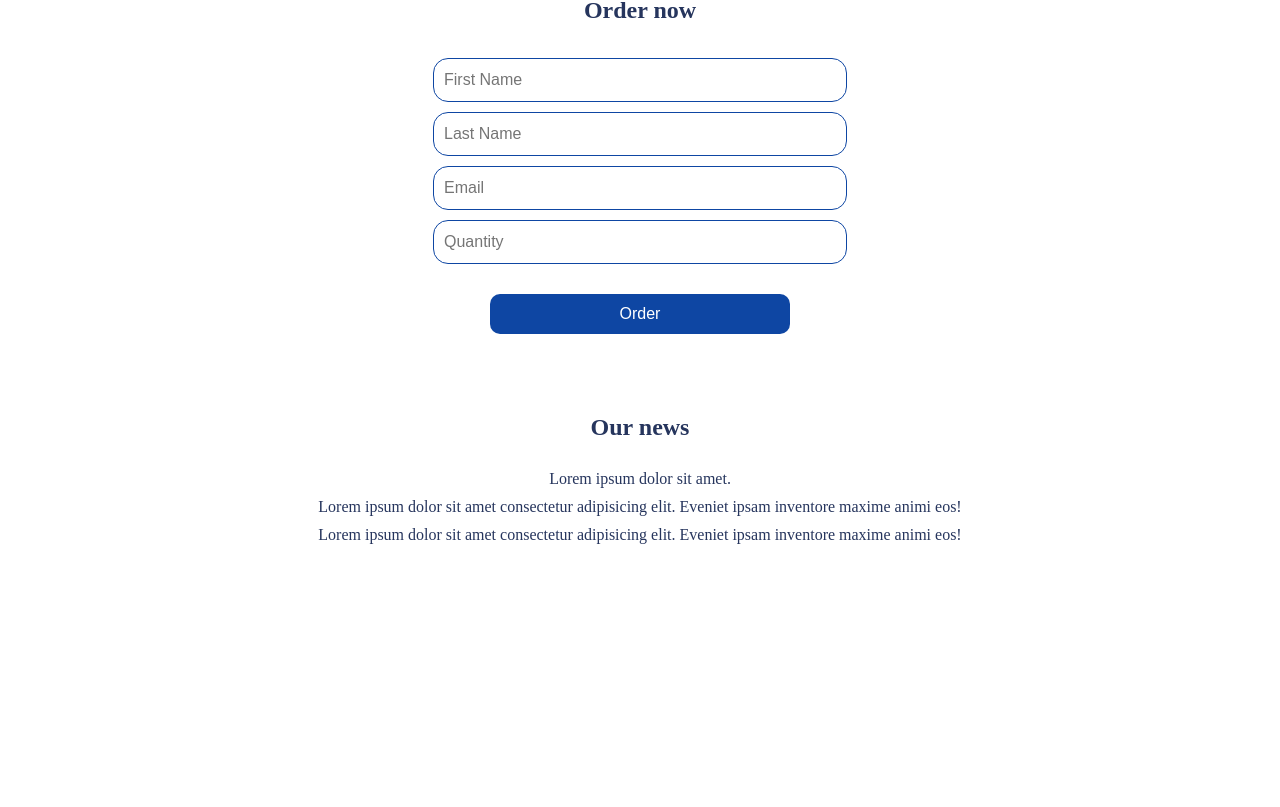
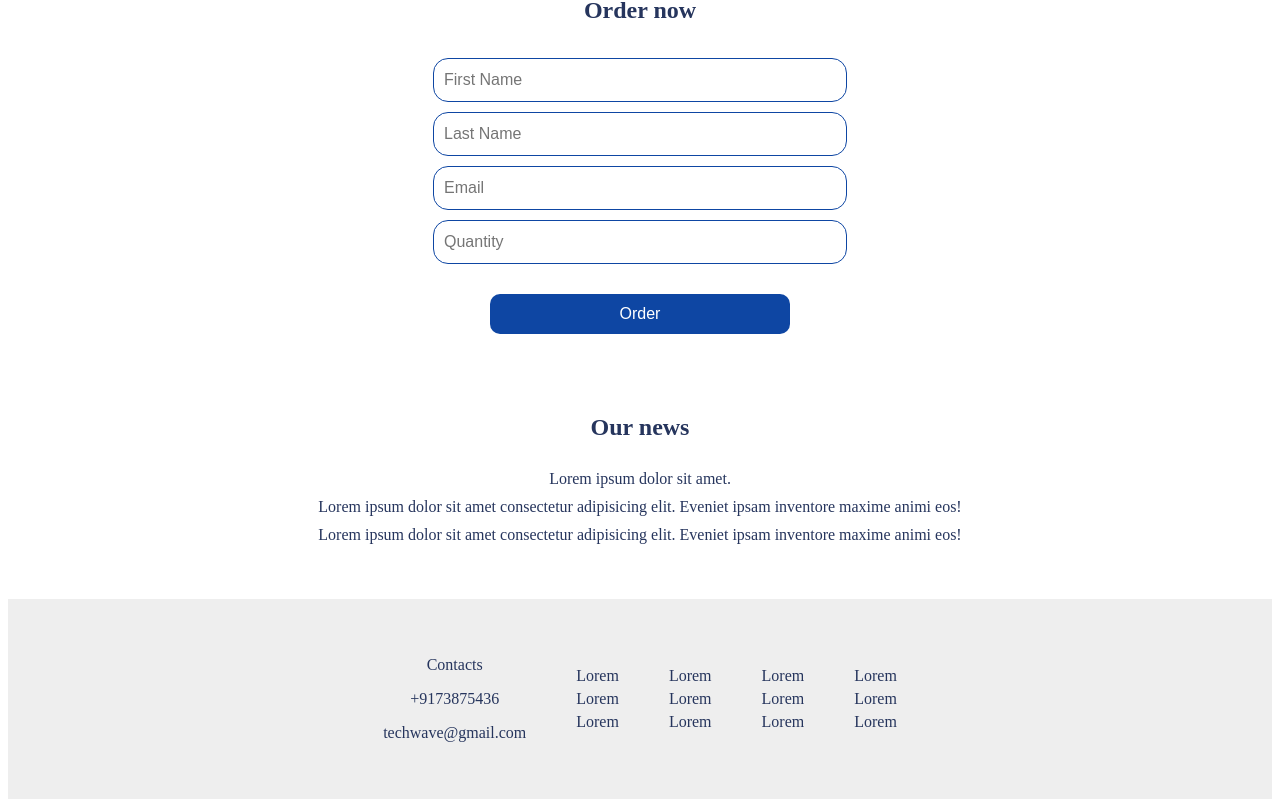
Before and after one commit to Venera00/TechWave, a React (Vite) app: page / in a window 1280 px wide. Shown: the part 1490-2297 px from the top of the page. Before the commit the page ends 2047 px from the top, so only its background shows below. Built offline with nearby package versions, Linux system fonts and the light colour scheme.

Commit message:
Add footer

```diff
--- a/src/components/Footer/Footer.jsx
+++ b/src/components/Footer/Footer.jsx
@@ -1,8 +1,39 @@
 import React from "react";
+import { Element } from "react-scroll";
 import styles from "./Footer.module.scss";
 
 const Footer = () => {
-  return <div>Footer</div>;
+  return (
+    <Element name="contacts">
+      <div className={styles.footer}>
+        <div className={styles.contact_section}>
+          <p>Contacts</p>
+          <p>+9173875436</p>
+          <p>techwave@gmail.com</p>
+        </div>
+        <div className={styles.footer_section}>
+          <a href="#">Lorem</a>
+          <a href="#">Lorem</a>
+          <a href="#">Lorem</a>
+        </div>
+        <div className={styles.footer_section}>
+          <a href="#">Lorem</a>
+          <a href="#">Lorem</a>
+          <a href="#">Lorem</a>
+        </div>
+        <div className={styles.footer_section}>
+          <a href="#">Lorem</a>
+          <a href="#">Lorem</a>
+          <a href="#">Lorem</a>
+        </div>
+        <div className={styles.footer_section}>
+          <a href="#">Lorem</a>
+          <a href="#">Lorem</a>
+          <a href="#">Lorem</a>
+        </div>
+      </div>
+    </Element>
+  );
 };
 
 export default Footer;
--- a/src/components/Footer/Footer.module.scss
+++ b/src/components/Footer/Footer.module.scss
@@ -0,0 +1,19 @@
+.footer {
+  height: 200px;
+  background-color: #eeeeee;
+  margin-top: 50px;
+  display: flex;
+  gap: 50px;
+  justify-content: center;
+  align-items: center;
+}
+
+.footer_section {
+  display: flex;
+  flex-direction: column;
+  gap: 5px;
+}
+
+.footer_section a {
+  color: #26355d;
+}
--- a/src/components/Header/Header.jsx
+++ b/src/components/Header/Header.jsx
@@ -16,9 +16,9 @@ const Header = () => {
         <Link to="news" smooth={true} duration={500}>
           <li className={styles.nav_title}>News</li>
         </Link>
-        <a href="#">
+        <Link to="contacts" smooth={true} duration={500}>
           <li className={styles.nav_title}>Contacts</li>
-        </a>
+        </Link>
         <Link to="order" smooth={true} duration={500}>
           <li className={styles.nav_title}>Order</li>
         </Link>
--- a/src/pages/MainPage/MainPage.jsx
+++ b/src/pages/MainPage/MainPage.jsx
@@ -11,6 +11,7 @@ import peopleIcon from "../../assets/peopleIcon.png";
 import styles from "./MainPage.module.scss";
 import { Element } from "react-scroll";
 import News from "../../components/News/News";
+import Footer from "../../components/Footer/Footer";
 
 const MainPage = () => {
   return (
@@ -91,6 +92,7 @@ const MainPage = () => {
 
       <OrderForm />
       <News />
+      <Footer />
     </div>
   );
 };
```
